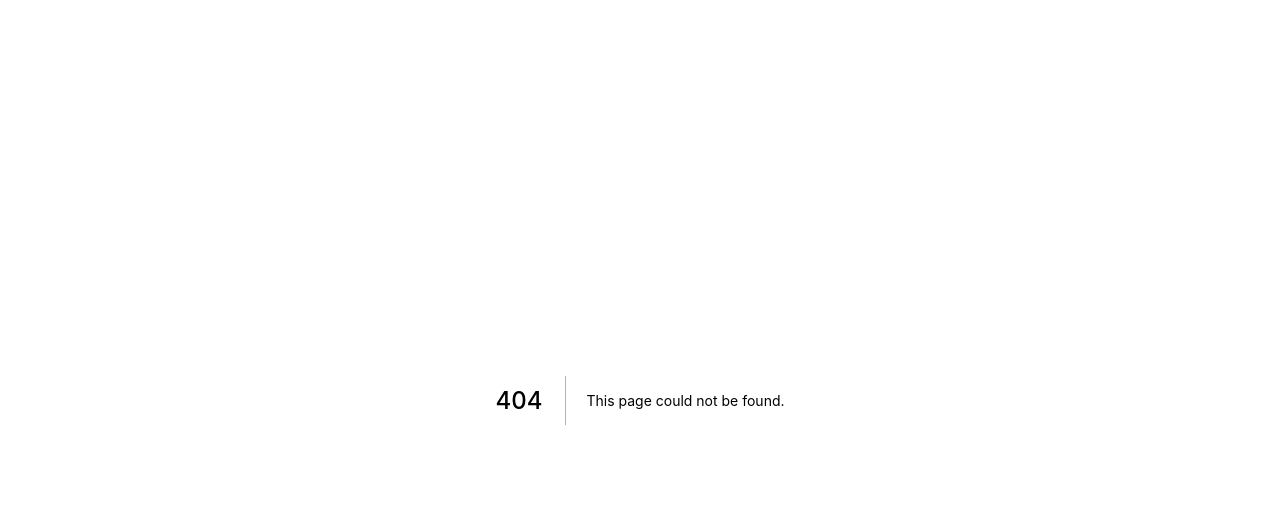
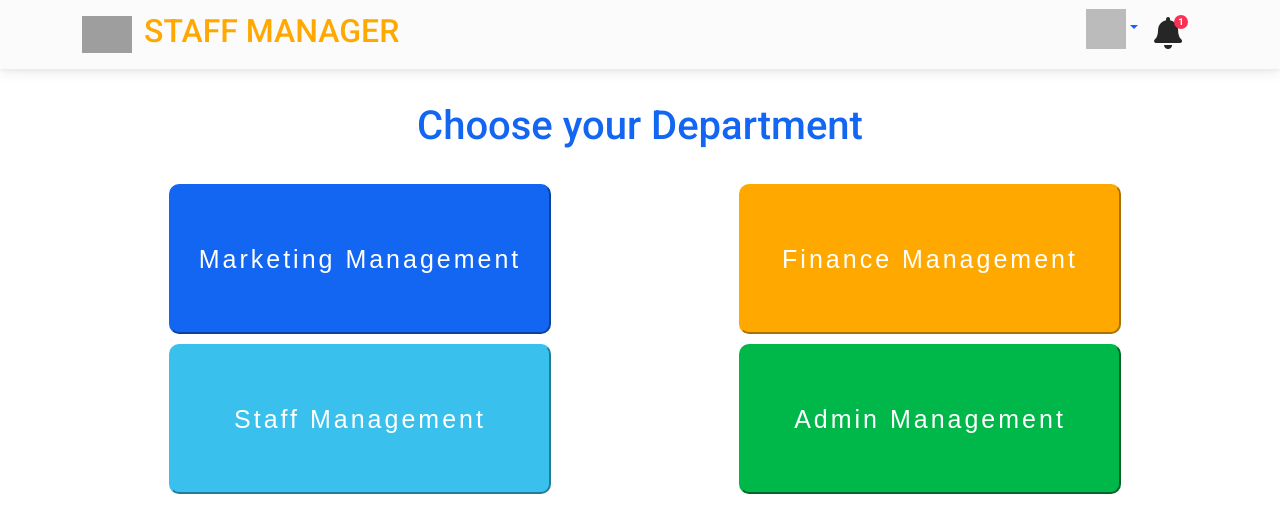
Before and after one commit to bilalmohib/Project-Management-Software, a Next.js app: page /main in a window 1280 px wide. Before the commit this address had no page. Shown: the top 532 px of the page. Built offline with nearby package versions, Linux system fonts and the light colour scheme; no server answers; the database is empty; sample sign-in values are in the browser's storage; grey boxes are pictures that could not be loaded.

Commit message:
added the main page with departments

```diff
--- /dev/null
+++ b/ContainerCss/Main.css
@@ -0,0 +1,10 @@
+.main-buttons {
+    width: 70% !important;
+    height: 150px !important;
+    margin-bottom: 10px;
+    margin-left: 10px;
+    font-size: 25px;
+    font-family: sans-serif;
+    letter-spacing: 3px;
+    border-radius: 10px;
+}
--- a/pages/_app.js
+++ b/pages/_app.js
@@ -4,6 +4,7 @@ import '../styles/globals.css'
 import "../ContainerCss/Home.css";
 import "../ContainerCss/Admin.css";
 import "../ContainerCss/Staff.css";
+import "../ContainerCss/Main.css"
 
 import "../ComponentCss/Navbar.css";
 
--- a/pages/index.js
+++ b/pages/index.js
@@ -152,7 +152,7 @@ class Home extends React.Component {
           })
           // alert(true)
           //Sending the data
-          Router.push('/staff')
+          Router.push('/main')
         }
       }
     }
--- /dev/null
+++ b/pages/main.jsx
@@ -0,0 +1,152 @@
+import React from "react";
+import { useState, useEffect } from "react";
+import { connect } from "react-redux";
+import { setCurrentKey } from "../store/action/index";
+import firebase from '../firebase/index';
+import 'firebase/firestore';
+import Router from 'next/router'
+import 'firebase/auth';
+import Link from "next/link"
+import Navbar from "../Components/Navbar";
+import DatePicker from 'react-date-picker/dist/entry.nostyle';
+
+const Main = () => {
+    const [firestoreData, setFirestoreData] = useState([]);
+    const [status, setStatus] = useState(false);
+    const [loading, setLoading] = useState(false);
+    const [initial, setInitial] = useState(true);
+    const [signedInUserData, setSignedInUserData] = useState({});
+
+    useEffect(() => {
+
+        firebase.auth().onAuthStateChanged(user => {
+            if (user) {
+                setStatus(true);
+                setSignedInUserData(user);
+                // console.log("...........",user.uid)
+                // loadData();
+            }
+            else {
+                setStatus(false)
+                setSignedInUserData(null);
+                Router.push('/')
+            }
+        })
+
+        console.log("All the data in the staff component is: ", firestoreData);
+
+        if (status) {
+            //SendNotifications();
+            const db = firebase.firestore();
+            db.collection(`Data/Projects/${signedInUserData.email}`)
+                .get()
+                .then(snapshot => {
+                    let data = [];
+                    snapshot.forEach(element => {
+                        data.push(Object.assign({
+                            id: element.id,
+                            "ProjectName": element.ProjectName,
+                            "ProjectMembers": element.ProjectMembers,
+                            "ProjectStages": element.ProjectStages,
+                            "ProjectTasks": element.ProjectTasks,
+                            "createAt": element.createAt,
+                        }, element.data()))
+                    })
+                    console.log("data=> ", data)
+                    ///////////////////////////////Here is the code for sending notifications
+                    ///////////////////////////////Here is the code for sending notifications
+                    if (initial == true) {
+                        let dateArray = [];
+                        for (let i = 0; i < data.length; i++) {
+                            var date = new Date(data[i].ProjectEndingDate);
+                            var currentDate = new Date();
+                            var difference_in_seconds = date - currentDate;
+                            var Difference_In_Days = difference_in_seconds / (1000 * 3600 * 24);
+                            if (Difference_In_Days < 25) {
+                                console.log(`The Project is less than ${Difference_In_Days} days and its name is ${data[i].ProjectName}`)
+                                ////////////////////////////
+                                let today = new Date();
+                                let date = today.getFullYear() + '-' + (today.getMonth() + 1) + '-' + today.getDate();
+                                let time = today.getHours() + ":" + today.getMinutes() + ":" + today.getSeconds();
+                                let dateTime = date + ' ' + time;
+                                dateTime = dateTime.toString();
+                                ////////////////////////////
+                                let thingsRef = db.collection(`Data/Notifications/${signedInUserData.email}`);
+                                thingsRef.add({
+                                    uid: signedInUserData.uid,
+                                    userEmail: signedInUserData.email,
+                                    ProjectName: data[i].ProjectName,
+                                    ProjectMembers: data[i].ProjectMembers,
+                                    ProjectStartingDate: data[i].ProjectStartingDate,
+                                    ProjectEndingDate: data[i].ProjectEndingDate,
+                                    CurrentStage: data[i].CurrentStage,
+                                    CurrentStageCurrentTask: data[i].CurrentStageCurrentTask,
+                                    createAt: data[i].createAt,
+                                    notificationSentAt: dateTime,
+                                    DaysLeft: Difference_In_Days
+                                }).then(() => {
+                                    //alert(`The '${Difference_In_Days}' Days are remaining of Project whose name is '${data[i].ProjectName}'`);
+                                })
+                            }
+                            let temp = {
+                                "ProjectEndingDate": Difference_In_Days + " days",
+                                "ProjectName": data[i].ProjectName
+                            }
+                            //console.log(data[i].ProjectEndingDate+'\n');
+                            dateArray.push(temp);
+                        }
+                    }
+
+                    ///////////////////////////////Here is the code for sending notifications
+                    ///////////////////////////////Here is the code for sending notifications
+
+                    if (firestoreData.length != data.length) {
+                        setFirestoreData(data);
+                        setLoading(true);
+                        setInitial(false)
+                        console.log("Updated")
+                    }
+                }).catch(err => {
+                    console.log(err)
+                })
+        }
+    })
+    return (
+        <>
+            <div className="container">
+                <div className="fixed-top">
+                    <Navbar />
+                </div>
+            </div>
+
+            <br />
+            <br />
+            <br />
+            <br />
+
+            <h1 className="text-center text-primary">Choose your Department</h1>
+            <br />
+            <div className="container">
+                <div className="row">
+                    <div className="col-md-6 text-center">
+                        <button className="btn-primary main-buttons" onClick={()=>alert("Hello")}>Marketing Management</button>
+                    </div>
+                    <div className="col-md-6 text-center">
+                        <button className="btn-warning main-buttons">Finance Management</button>
+                    </div>
+                </div>
+                <div className="row">
+                    <div className="col-md-6 text-center">
+                        <button className="btn-info main-buttons">Staff Management</button>
+                    </div>
+                    <div className="col-md-6 text-center">
+                        <button className="btn-success main-buttons">Admin Management</button>
+                    </div>
+                </div>
+
+
+            </div>
+        </>
+    )
+}
+export default Main;
--- a/pages/staff.jsx
+++ b/pages/staff.jsx
@@ -268,7 +268,6 @@ const Staff = (props) => {
         Router.push(`/${e}`);
     }
 
-
     return (
         <div>
             <div className="container">
```
